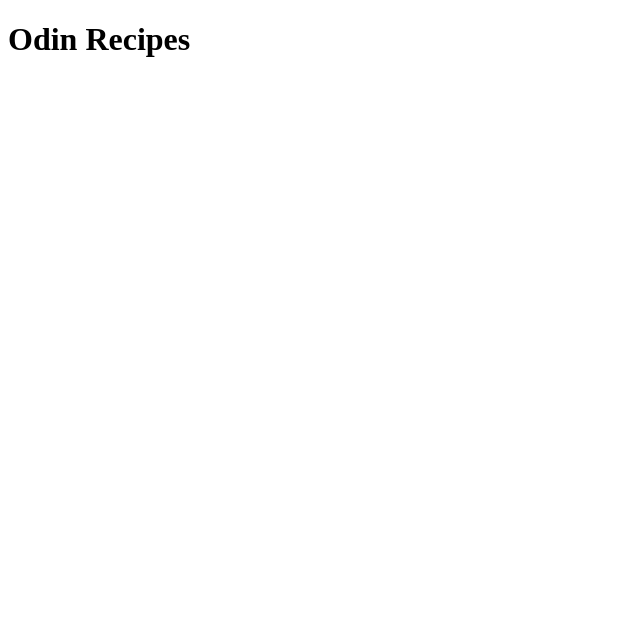
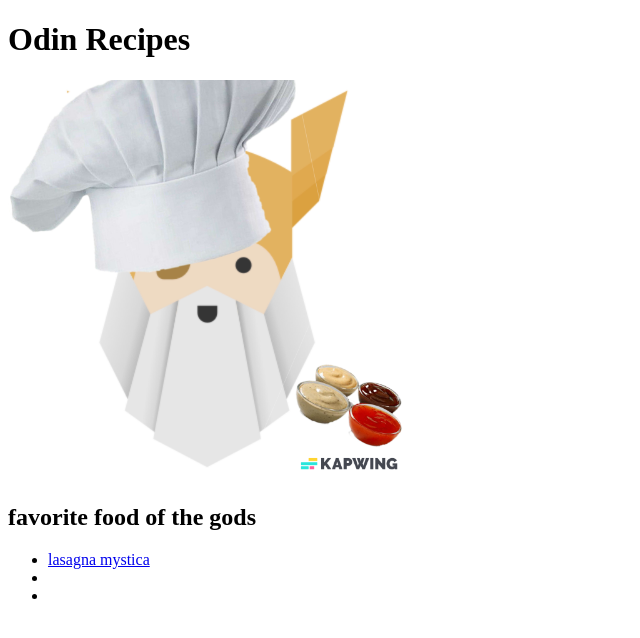
Before and after one commit to oDevMarcos/odin-recipes, a plain HTML site: page index.html in a window 1280 px wide. Shown: the whole page, without its empty margins (0-640 px from the left). Drawn offline with Linux system fonts and the light colour scheme.

Commit message:
feat: add link index.html to lasagna.html

```diff
--- a/index.html
+++ b/index.html
@@ -6,5 +6,18 @@
   </head>
   <body>
     <h1>Odin Recipes</h1>
+    <img
+      src="images/odin-recipes-image.jpeg"
+      alt="Image of the odin project logo, edited with cooking utensils"
+      width="400"
+      height="400"
+    />
   </body>
+
+  <h2>favorite food of the gods</h2>
+  <ul>
+    <li><a href="./recipes/lasagna.html">lasagna mystica</a></li>
+    <li></li>
+    <li></li>
+  </ul>
 </html>
```
